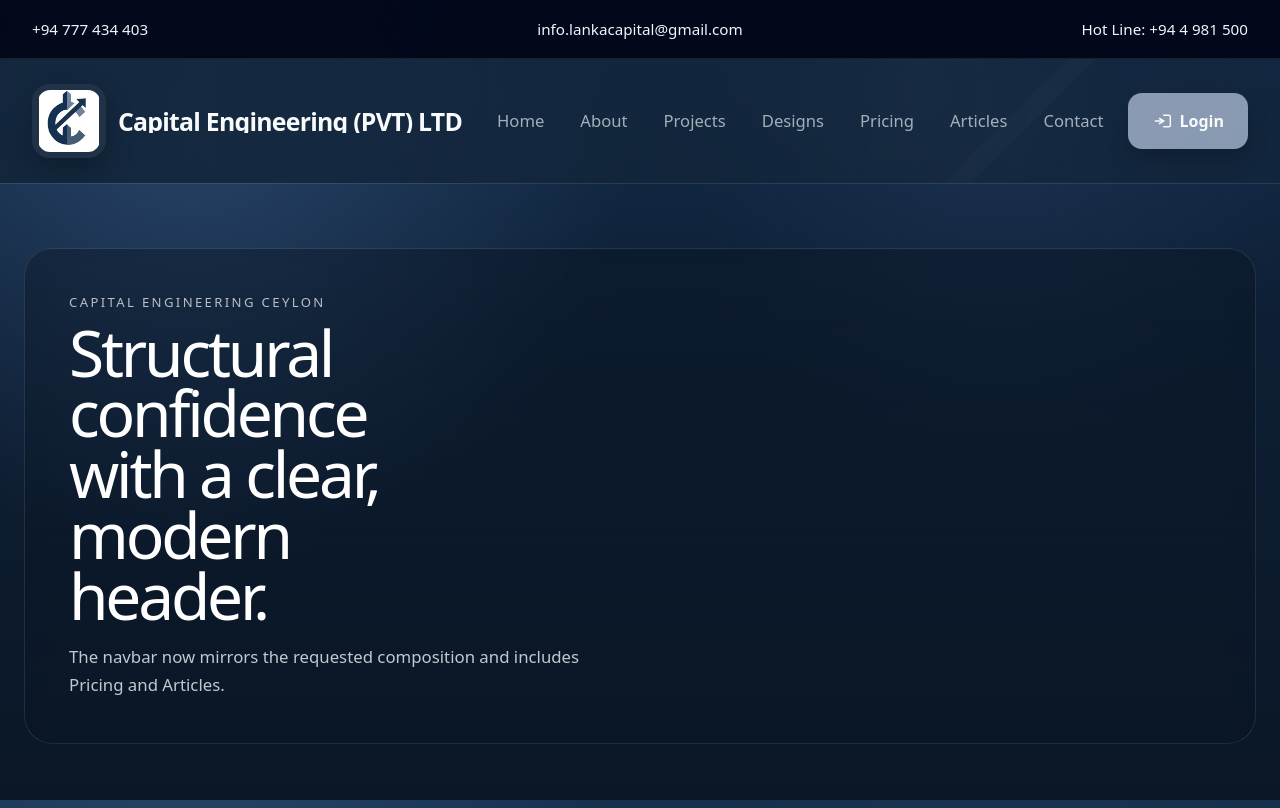
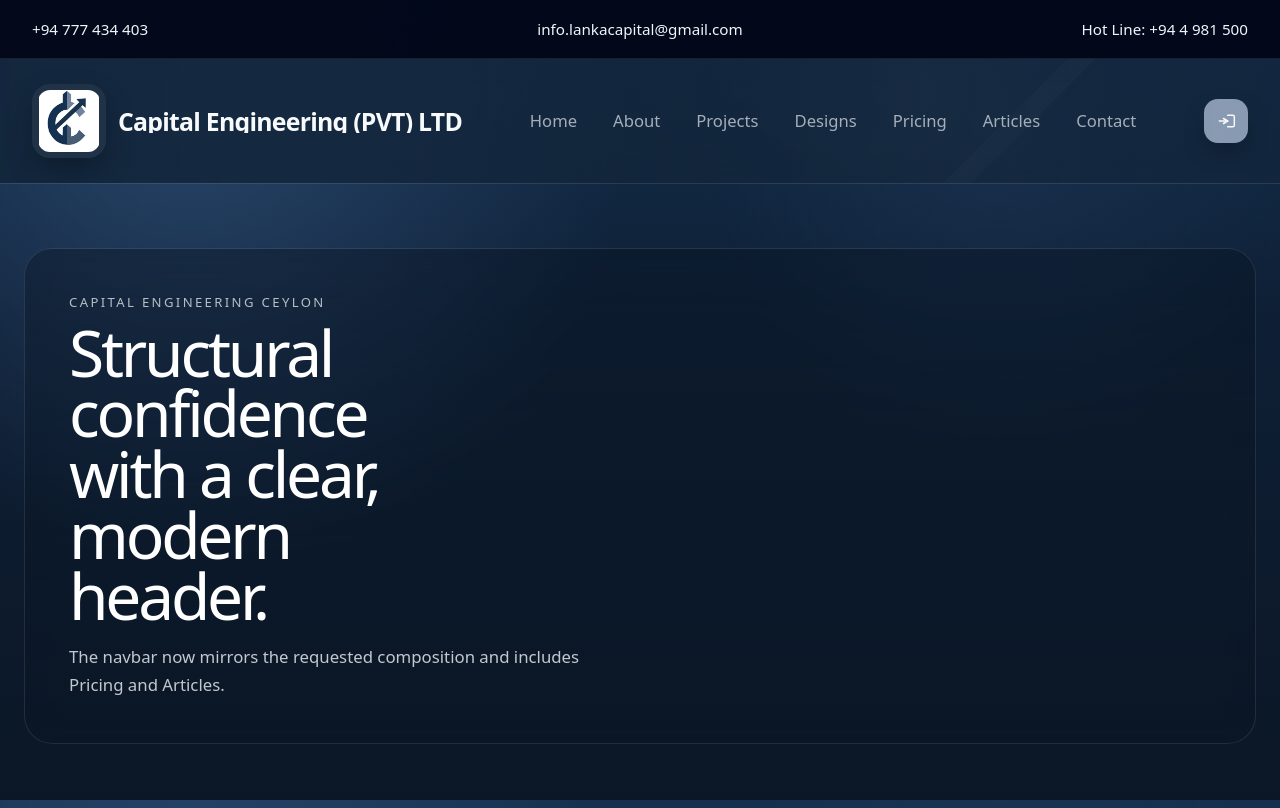
Before and after one commit to Tharaka-Maheshwara/capital-engineering-frontend, a Next.js app: page / in a window 1280 px wide. Built offline with nearby package versions, Linux system fonts and the light colour scheme.

Commit message:
navbar responsive

```diff
--- a/src/components/common/navbar.tsx
+++ b/src/components/common/navbar.tsx
@@ -117,7 +117,7 @@ export default function Navbar() {
       <div className="relative overflow-hidden border-b border-white/10 shadow-[inset_0_-1px_0_rgba(255,255,255,0.02)]">
         <div className="absolute inset-0 bg-[linear-gradient(90deg,rgba(18,37,58,0.9),rgba(18,37,58,0.64)),linear-gradient(135deg,transparent_0_76%,rgba(255,255,255,0.05)_76%_78%,transparent_78%_100%),radial-gradient(circle_at_72%_26%,rgba(255,255,255,0.05),transparent_18%)] backdrop-blur-md" />
         <div className="relative w-full px-4 py-4 sm:px-6 lg:px-8">
-          <div className="flex min-h-23 w-full items-center justify-between gap-3">
+          <div className="flex min-h-23 w-full items-center justify-between gap-3 lg:gap-8">
             <Link href="/" className="inline-flex min-w-0 items-center gap-3">
               <Image
                 src="/images/logo.png"
@@ -134,10 +134,9 @@ export default function Navbar() {
               </span>
             </Link>
 
-            <div className="hidden items-center gap-2 lg:flex">
             <nav
               aria-label="Primary"
-                className="flex flex-wrap items-center justify-center gap-1"
+              className="hidden flex-1 flex-wrap items-center justify-center gap-1 lg:flex"
             >
               {links.map((link) => {
                 return (
@@ -155,15 +154,13 @@ export default function Navbar() {
             <Link
               href="/login"
               aria-label="Login"
-                className="inline-flex flex-none items-center gap-2 rounded-[14px] bg-slate-400/95 px-5 py-3 text-sm font-bold text-slate-50 shadow-[0_10px_22px_rgba(0,0,0,0.2)] transition-transform duration-150 hover:-translate-y-0.5 hover:bg-slate-300/95 md:px-6 md:py-4 md:text-base"
+              className="hidden ml-auto h-11 w-11 flex-none items-center justify-center rounded-[14px] bg-slate-400/95 text-slate-50 shadow-[0_10px_22px_rgba(0,0,0,0.2)] transition-transform duration-150 hover:-translate-y-0.5 hover:bg-slate-300/95 lg:flex"
             >
               <span className="sr-only">Login</span>
               <span className="h-5 w-5 shrink-0">
                 <LoginIcon />
               </span>
-                <span>Login</span>
             </Link>
-            </div>
 
             <button
               type="button"
```
Lines whose indentation alone changed are shown as unchanged.
